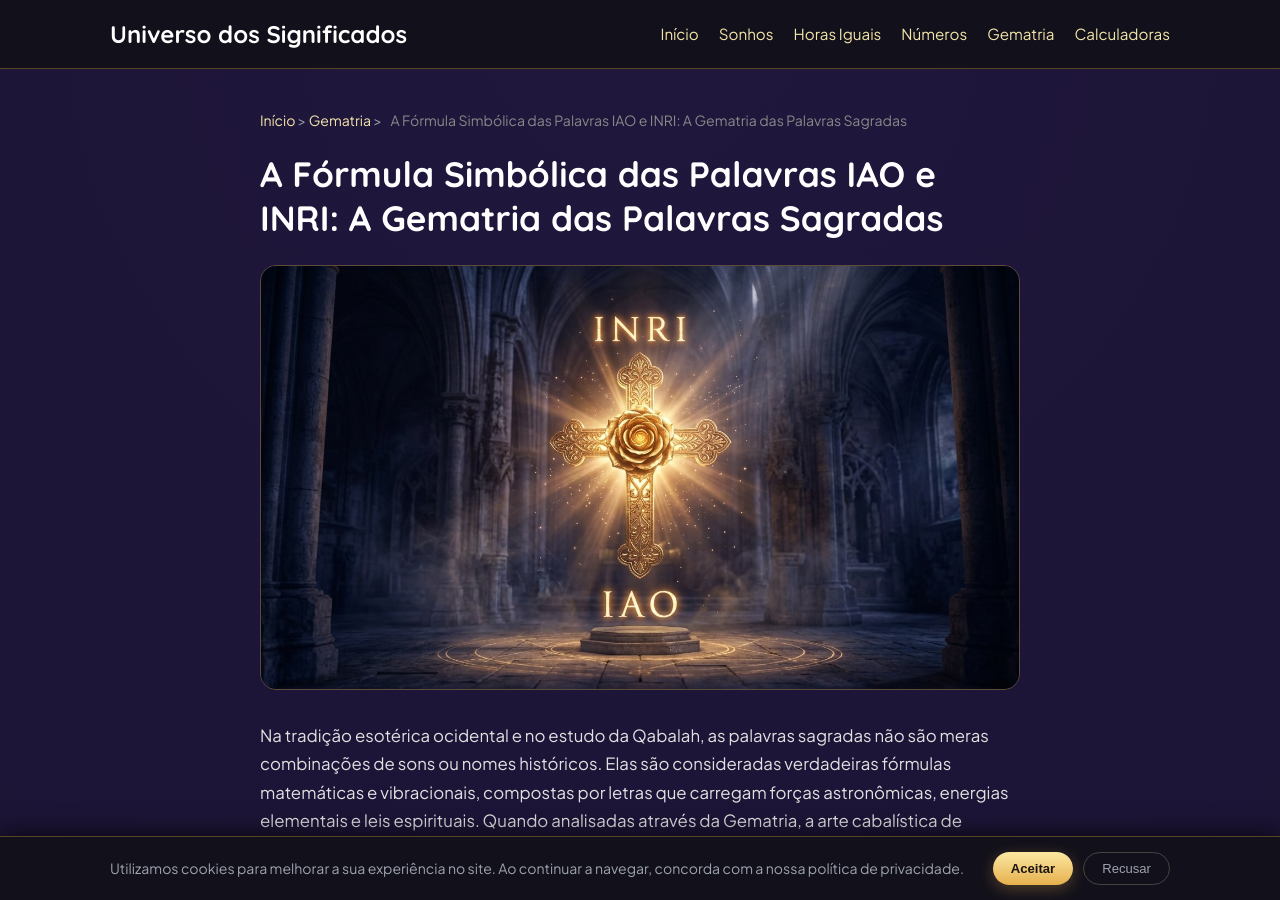
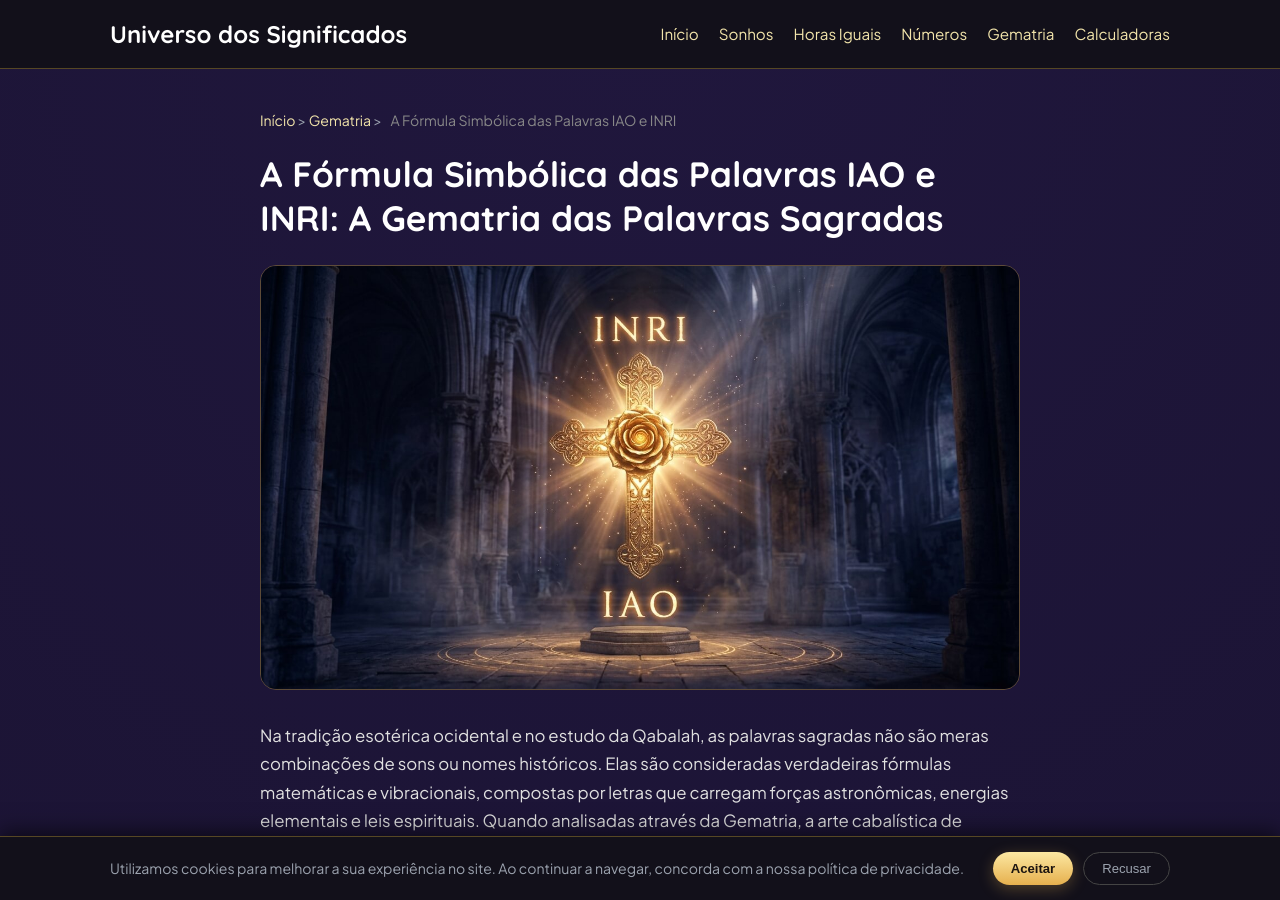
Before and after one commit to dreams-num/portal-significados, a Jekyll site: the page built from _posts/2026-10-07-a-formula-simbolica-das-palavras-iao-e-inri.md, in a window 1280 px wide and 900 px high. Built offline with Jekyll 4.4.1, drawn with Linux system fonts in a browser that asks for light colours.

Commit message:
Update title and image description in post
Removed the subtitle and updated the image description for clarity.

```diff
--- a/_posts/2026-10-07-a-formula-simbolica-das-palavras-iao-e-inri.md
+++ b/_posts/2026-10-07-a-formula-simbolica-das-palavras-iao-e-inri.md
@@ -1,6 +1,6 @@
 ---
 layout: post
-title: "A Fórmula Simbólica das Palavras IAO e INRI: A Gematria das Palavras Sagradas"
+title: "A Fórmula Simbólica das Palavras IAO e INRI"
 card_title: "Fórmulas IAO e INRI"
 description: "Compreenda o significado alfanumérico e espiritual das fórmulas sagradas IAO e INRI através da Gematria, Tarô e Cabala."
 category: gematria
@@ -11,7 +11,7 @@
 # A Fórmula Simbólica das Palavras IAO e INRI: A Gematria das Palavras Sagradas
 
 <figure style="margin: 25px 0; text-align: center;">
-        <img src="{{ '/assets/images/formula-simb.jpg' | relative_url }}" alt="Palavras IAO e INRI: A Gematria das Palavras Sagradas" style="max-width: 100%; border-radius: 16px; border: 1px solid var(--border-color);">
+        <img src="{{ '/assets/images/formula-simb.jpg' | relative_url }}" alt="Uma cruz iluminada em tom dourado com uma rosa no centro e a alavra IAO na base e a palavra INRI no topo da cruz" style="max-width: 100%; border-radius: 16px; border: 1px solid var(--border-color);">
     </figure>
 
 Na tradição esotérica ocidental e no estudo da Qabalah, as palavras sagradas não são meras combinações de sons ou nomes históricos. Elas são consideradas verdadeiras fórmulas matemáticas e vibracionais, compostas por letras que carregam forças astronômicas, energias elementais e leis espirituais. Quando analisadas através da Gematria, a arte cabalística de decodificar o valor numérico das letras, essas palavras revelam segredos profundos sobre a criação, a destruição e a evolução da consciência humana.
```
